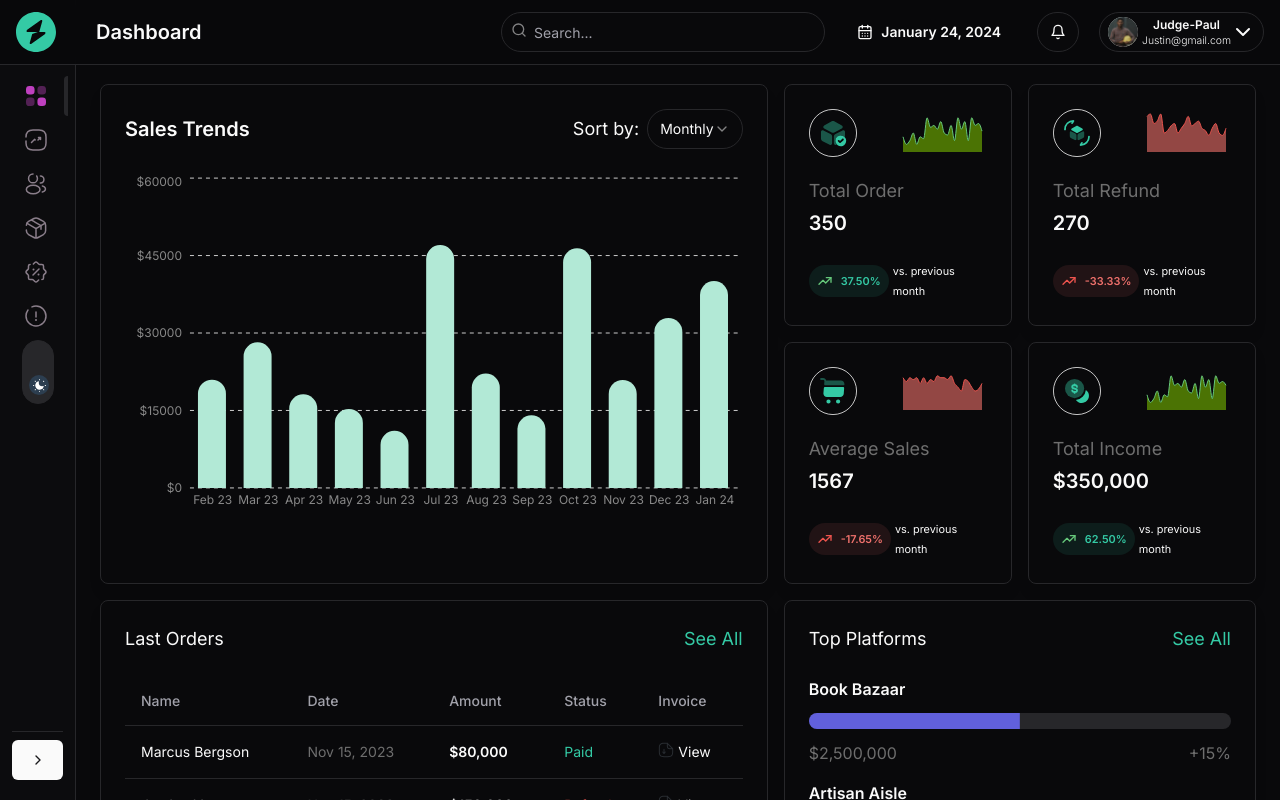
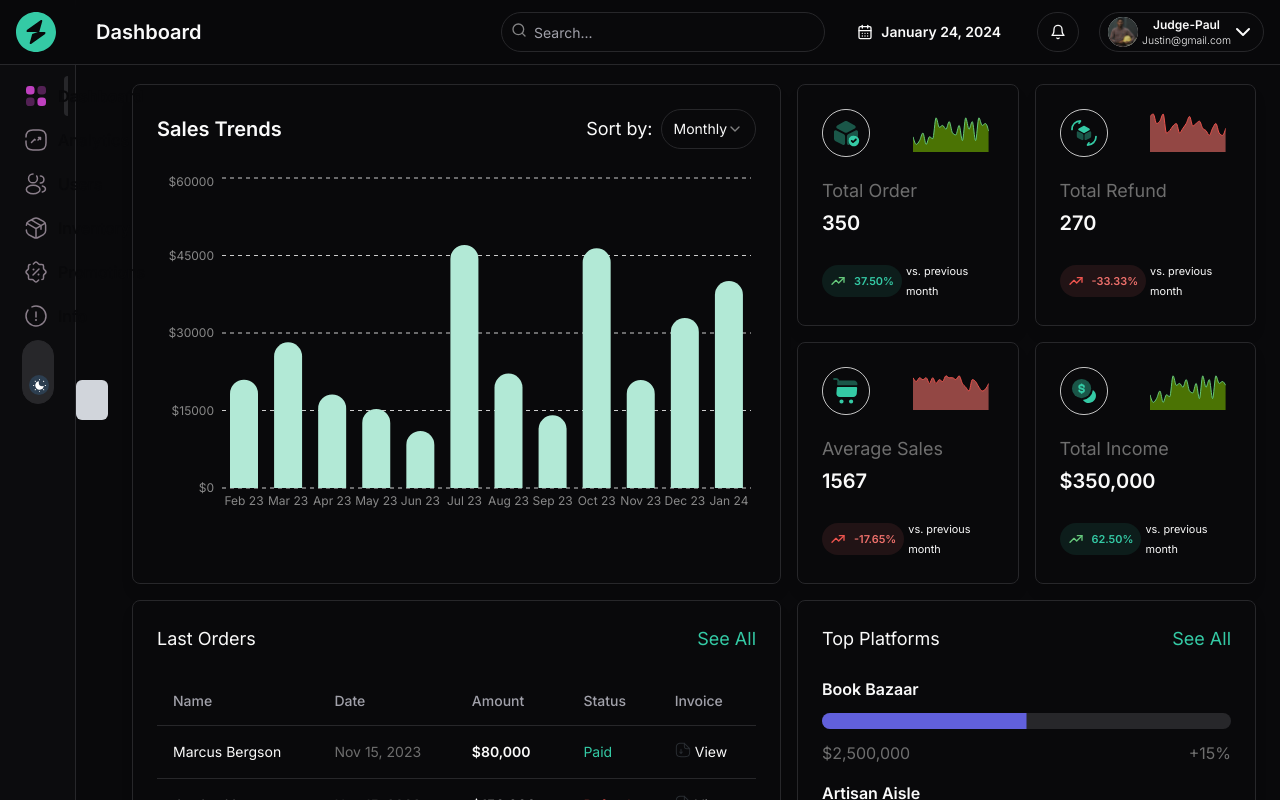
Before and after one commit to Judge-Paul/geegpay-dashboard, a Next.js app: page / in a window 1280 px wide. Built offline with nearby package versions, Linux system fonts and the light colour scheme.

Commit message:
feat: move open sidebar button

```diff
--- a/package.json
+++ b/package.json
@@ -17,6 +17,7 @@
     "@radix-ui/react-select": "^2.0.0",
     "@radix-ui/react-separator": "^1.0.3",
     "@radix-ui/react-slot": "^1.0.2",
+    "@radix-ui/react-tooltip": "^1.0.7",
     "class-variance-authority": "^0.7.0",
     "clsx": "^2.1.0",
     "date-fns": "^3.3.1",
--- a/src/components/layout/index.tsx
+++ b/src/components/layout/index.tsx
@@ -1,6 +1,7 @@
 import React from "react";
 import Header from "@/components/layout/header";
 import Sidebar from "@/components/layout/sidebar";
+import SidebarToggle from "../toggles/SidebarToggle";
 
 export const Layout = ({ children }: { children: React.ReactNode }) => {
   return (
@@ -8,6 +9,7 @@
       <Header />
       <div className="flex h-screen w-full border-collapse overflow-hidden">
         <Sidebar />
+        <SidebarToggle />
         <div className="w-full overflow-y-scroll">{children}</div>
       </div>
     </>
--- a/src/components/layout/sidebar.tsx
+++ b/src/components/layout/sidebar.tsx
@@ -3,51 +3,30 @@
 import { NavItems } from "@/components/layout/nav-items";
 import { cn } from "@/lib/utils";
 import { useSidebar } from "@/hooks/useSidebar";
-import { Separator } from "@/components/ui/separator";
-import { Button } from "@/components/ui/button";
-import { ChevronRight } from "lucide-react";
 
 interface SidebarProps {
   className?: string;
 }
 
 export default function Sidebar({ className }: SidebarProps) {
-  const { isOpen, toggle } = useSidebar();
-  const [switchToggle, setSwitchToggle] = useState(false);
+  const { isOpen } = useSidebar();
 
-  const handleToggle = () => {
-    setSwitchToggle(true);
-    toggle();
-    setTimeout(() => setSwitchToggle(false), 500);
-  };
   return (
     <nav
       className={cn(
-        `relative hidden h-screen border-r pt-10 md:block bg-secondary/10`,
-        switchToggle && "duration-500",
-        isOpen ? "w-52" : "w-[76px]",
+        `relative hidden h-screen border-r bg-secondary/10 pt-10 md:block`,
+        isOpen ? "w-48" : "w-[76px]",
         className,
       )}
     >
       <div className="space-y-4 py-4">
         <div className="px-2 py-2">
           <div className="mt-3 space-y-1">
-            <SideNav
-              className="text-background opacity-0 transition-all duration-300 group-hover:z-50 group-hover:ml-4 group-hover:rounded group-hover:bg-foreground group-hover:p-2 group-hover:opacity-100"
-              items={NavItems}
-            />
+            <SideNav className="text-background" items={NavItems} />
           </div>
         </div>
       </div>
-      <div className="mt-30 absolute bottom-5 w-full space-y-2 px-3">
-        <Separator />
-        <Button
-          onClick={handleToggle}
-          className={cn("h-10 w-full bg-foreground", isOpen && "rotate-180")}
-        >
-          <ChevronRight className="h-4 w-4" />
-        </Button>
-      </div>
+      <div className="mt-30 absolute bottom-5 w-full space-y-2 px-3"></div>
     </nav>
   );
 }
--- /dev/null
+++ b/src/components/toggles/SidebarToggle.tsx
@@ -0,0 +1,41 @@
+import { cn } from "@/lib/utils";
+import { ChevronRight } from "lucide-react";
+import { Button } from "@/components/ui/button";
+import { useSidebar } from "@/hooks/useSidebar";
+import {
+  Tooltip,
+  TooltipContent,
+  TooltipProvider,
+  TooltipTrigger,
+} from "@/components/ui/tooltip";
+
+export default function SidebarToggle() {
+  const { isOpen, toggle } = useSidebar();
+
+  const handleToggle = () => {
+    // setSwitchToggle(true);
+    // toggle();
+    // setTimeout(() => setSwitchToggle(false), 500);
+  };
+  return (
+    <div className="flex h-full items-center">
+      <TooltipProvider>
+        <Tooltip>
+          <TooltipTrigger asChild>
+            <Button onClick={toggle} variant="ghost" asChild>
+              <div
+                className={cn(
+                  "h-10 rounded-full bg-gray-700 px-0 transition-all hover:bg-gray-500 hover:duration-300 dark:bg-gray-300 dark:hover:bg-gray-400",
+                  isOpen ? "w-1.5" : "w-2.5",
+                )}
+              ></div>
+            </Button>
+          </TooltipTrigger>
+          <TooltipContent>
+            <p>{isOpen ? "Close Sidebar" : "Open Sidebar"}</p>
+          </TooltipContent>
+        </Tooltip>
+      </TooltipProvider>
+    </div>
+  );
+}
--- /dev/null
+++ b/src/components/ui/tooltip.tsx
@@ -0,0 +1,28 @@
+import * as React from "react"
+import * as TooltipPrimitive from "@radix-ui/react-tooltip"
+
+import { cn } from "@/lib/utils"
+
+const TooltipProvider = TooltipPrimitive.Provider
+
+const Tooltip = TooltipPrimitive.Root
+
+const TooltipTrigger = TooltipPrimitive.Trigger
+
+const TooltipContent = React.forwardRef<
+  React.ElementRef<typeof TooltipPrimitive.Content>,
+  React.ComponentPropsWithoutRef<typeof TooltipPrimitive.Content>
+>(({ className, sideOffset = 4, ...props }, ref) => (
+  <TooltipPrimitive.Content
+    ref={ref}
+    sideOffset={sideOffset}
+    className={cn(
+      "z-50 overflow-hidden rounded-md border bg-popover px-3 py-1.5 text-sm text-popover-foreground shadow-md animate-in fade-in-0 zoom-in-95 data-[state=closed]:animate-out data-[state=closed]:fade-out-0 data-[state=closed]:zoom-out-95 data-[side=bottom]:slide-in-from-top-2 data-[side=left]:slide-in-from-right-2 data-[side=right]:slide-in-from-left-2 data-[side=top]:slide-in-from-bottom-2",
+      className
+    )}
+    {...props}
+  />
+))
+TooltipContent.displayName = TooltipPrimitive.Content.displayName
+
+export { Tooltip, TooltipTrigger, TooltipContent, TooltipProvider }
```
Also changed, not shown: 1 other file (tests, documents, lock files or other folders).
